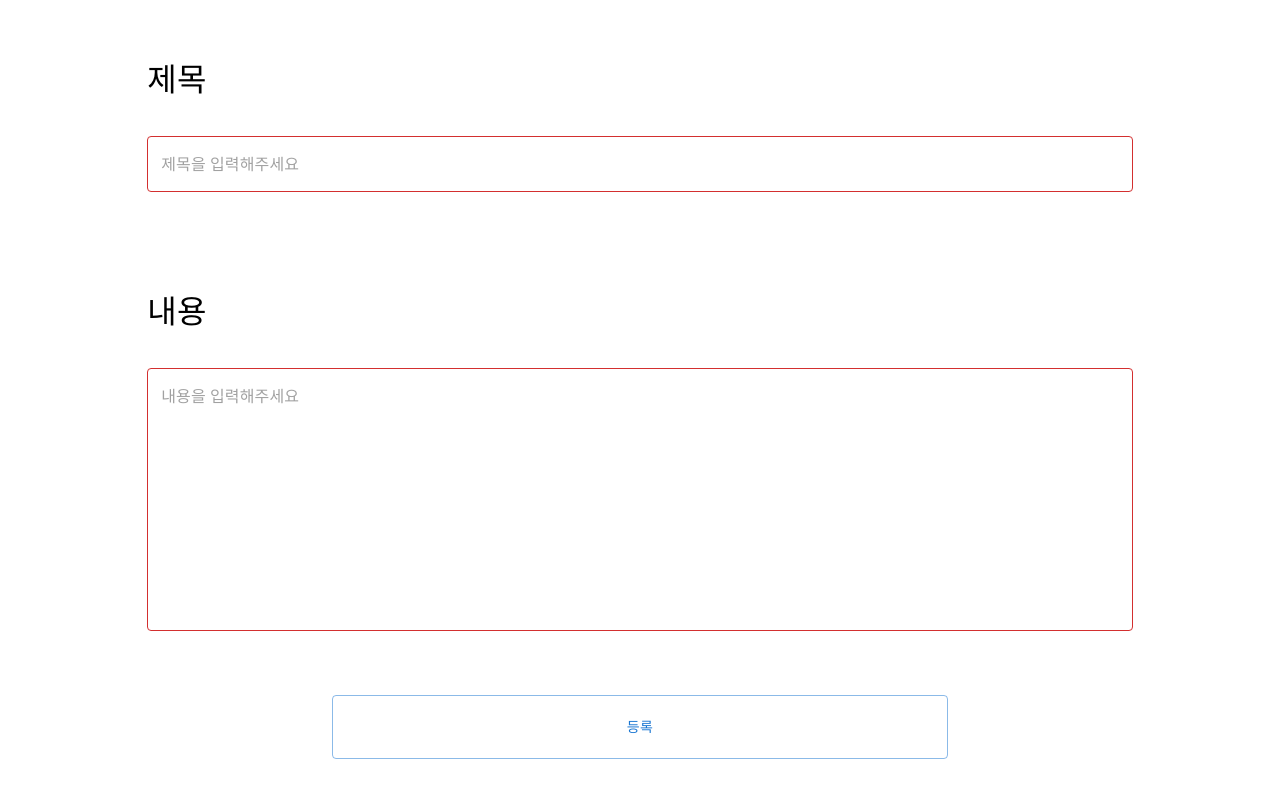
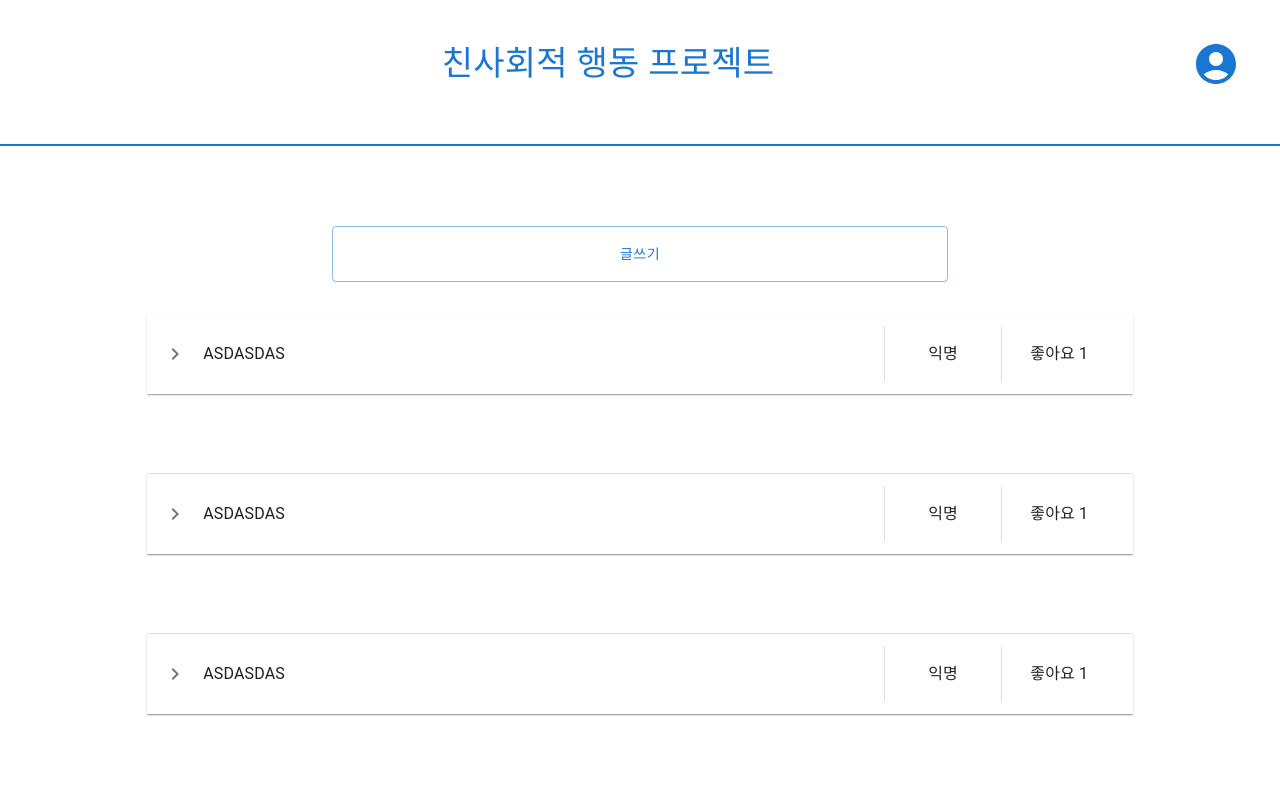
Before and after one commit to heegh000/prosocial-project, a React (Create React App) app: page / in a window 1280 px wide. Shown: the top 791 px of the page. Built offline with nearby package versions, Linux system fonts and the light colour scheme; the HTML template or start-up script is replaced by a standard one.

Commit message:
Board inital implementation

```diff
--- a/package.json
+++ b/package.json
@@ -5,6 +5,7 @@
   "dependencies": {
     "@emotion/react": "^11.11.0",
     "@emotion/styled": "^11.11.0",
+    "@mui/icons-material": "^5.11.16",
     "@mui/material": "^5.13.0",
     "@testing-library/jest-dom": "^5.16.5",
     "@testing-library/react": "^13.4.0",
--- a/src/App.tsx
+++ b/src/App.tsx
@@ -1,19 +1,21 @@
 import { AddPost } from "./components/AddPost";
 import { ViewPost } from "./components/ViewPost";
+import { Header } from "./components/Header";
 import { Footer } from "./components/Footer";
 import { Routes, Route, BrowserRouter as Router } from "react-router-dom";
+import { Board } from "./components/Board";
 
 function App() {
   return (
     <div className="App">
       <Router>
-        <AddPost></AddPost>
-        <ViewPost></ViewPost>
-        <Footer></Footer>
+        <Header></Header>
         <Routes>
+          <Route path="/" element={<Board></Board>}></Route>
+          <Route path="/add" element={<AddPost></AddPost>}></Route>
         </Routes>
-
       </Router>
+      <Footer></Footer>
     </div>
   );
 }
--- /dev/null
+++ b/src/components/Board.tsx
@@ -0,0 +1,31 @@
+import { Container, Box, Button} from "@mui/material"
+import { PostDetail } from "./PostDetail";
+import { useNavigate } from "react-router"
+
+
+export function Board() {
+
+    const navigate = useNavigate();
+
+    const addBtnClickHandler = () => {
+        navigate('/add');
+    }
+
+    return (
+        <Container maxWidth='xl' sx={{ mt: 3, mb: 3, display:'flex', justifyContent:'center' }}>
+            <Box style={{display:'flex', flexDirection:'column', alignItems:'center', justifyContent:'center', width:'100%'}}>
+                {/* <Box sx={{display:'flex', flexDirection:'row-reverse', width:'80%', mb:'2rem'}}> */}
+                    <Button variant="outlined"
+                        sx={{height:'3.5rem', width:'50%', mb:'2rem'}}
+                        onClick={addBtnClickHandler}>
+                        글쓰기
+                    </Button>
+                {/* </Box> */}
+                <PostDetail title='ASDASDAS' content='asdadasd' postId={123} likeCnt={1}></PostDetail>
+                <PostDetail title='ASDASDAS' content='asdadasd' postId={123} likeCnt={1}></PostDetail>
+                <PostDetail title='ASDASDAS' content='asdadasd' postId={123} likeCnt={1}></PostDetail>
+                <PostDetail title='ASDASDAS' content='asdadasd' postId={123} likeCnt={1}></PostDetail>
+            </Box>
+        </Container>
+    )
+}
--- /dev/null
+++ b/src/components/PostDetail.tsx
@@ -0,0 +1,49 @@
+import { Accordion, AccordionSummary, AccordionDetails, Typography } from "@mui/material";
+import { useState, MouseEvent } from 'react';
+import ExpandMoreIcon from '@mui/icons-material/ExpandMore';
+
+interface PostDetailProps {
+    title : string;
+    content : string;
+    postId : number;
+    userId? : string;
+    likeCnt : number;
+};
+
+export function PostDetail(props : PostDetailProps) {
+
+    const [likeCnt, setLikeCnt] = useState<number>(props.likeCnt);
+
+    const likeBtnClickHandler = (event : MouseEvent<HTMLElement>) => {
+        event.stopPropagation();
+        setLikeCnt(likeCnt + 1);
+    }
+
+    return (
+        <>
+            <Accordion sx={{width:'80%'}}>
+                <AccordionSummary expandIcon={<ExpandMoreIcon sx={{ transform: 'rotate(-90deg)'}}/>}
+                    sx={{flexDirection: 'row-reverse',
+                        '& .MuiAccordionSummary-expandIconWrapper.Mui-expanded': { transform: 'rotate(90deg)'}
+                    }}>
+                    <Typography sx={{padding: '1rem', width:'80%'}}>
+                        {props.title}
+                    </Typography>
+                    <Typography sx={{padding: '1rem', textAlign:'center', width:'10%', borderLeft:'solid 1px rgba(0, 0, 0, .125)'}}>
+                        익명
+                    </Typography>
+                    <Typography sx={{padding: '1rem', textAlign:'center', width:'10%', borderLeft:'solid 1px rgba(0, 0, 0, .125)'}}
+                        onClick={likeBtnClickHandler}>
+                        좋아요 {likeCnt}
+                    </Typography>
+                </AccordionSummary>
+                <AccordionDetails sx={{minHeight:'5rem', borderTop:'solid 1px rgba(0, 0, 0, .125)'}}>
+                    <Typography sx={{padding: '1rem'}}>
+                        {props.title}
+                    </Typography>
+                </AccordionDetails>
+            </Accordion>
+            <div style={{marginTop:'5rem'}}></div>
+        </>
+    )
+}
```
Also changed, not shown: 1 other file (tests, documents, lock files or other folders).
